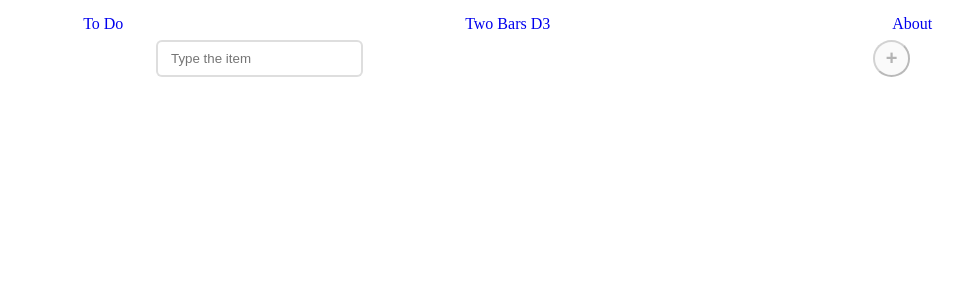
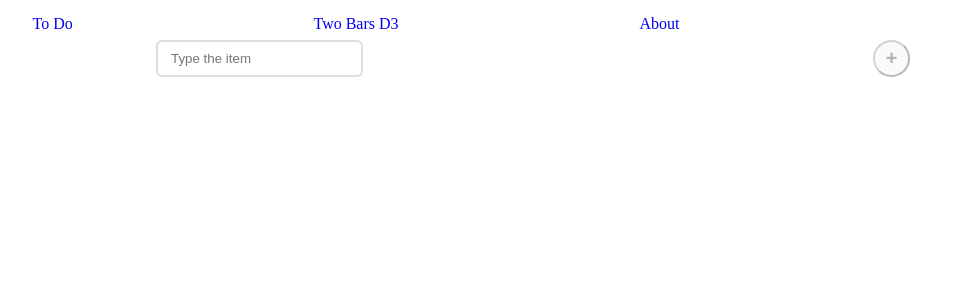
Before and after one commit to imagineLife/reactTransitions, a React app: page /todo in a window 1280 px wide. Shown: the top 300 px of the page, without its empty margins (107-1070 px from the left). Built offline with nearby package versions, Linux system fonts and the light colour scheme.

Commit message:
makes links 1/4 instead of 1/3

```diff
--- a/src/components/NavBar/index.css
+++ b/src/components/NavBar/index.css
@@ -5,7 +5,7 @@
 
 .navLinkLi {
     display: inline-block;
-    width: 32%;
+    width: 24%;
     padding: 0;
     margin: 0;
     text-align: center;
```
